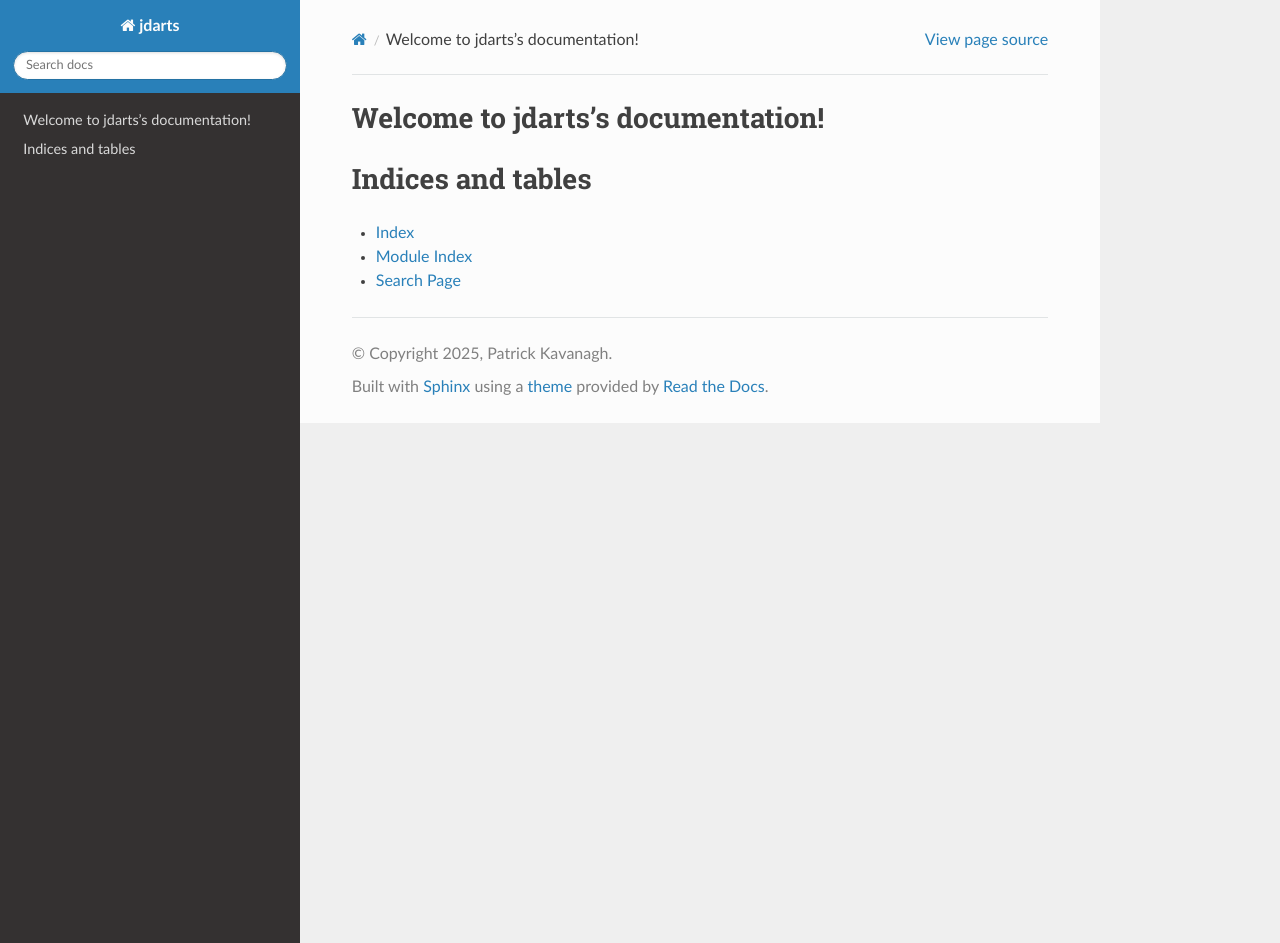
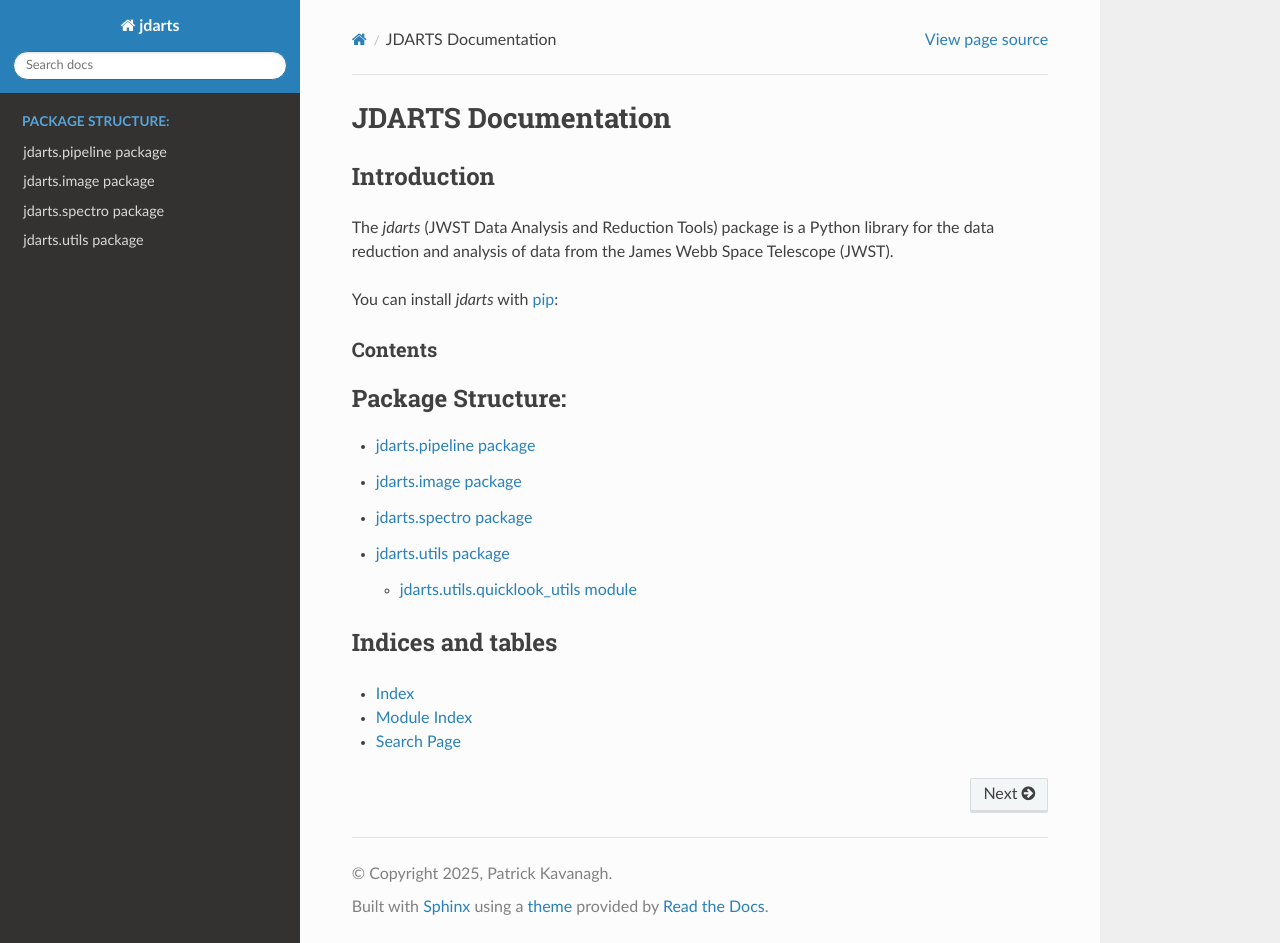
Before and after one commit to PaddyKavanagh/jdarts, a Sphinx documentation site: the page built from docs/index.rst, in a window 1280 px wide and 943 px high. Built offline with Sphinx 7.4.7 and the Read the Docs theme 3.1.0, drawn with Linux system fonts in a browser that asks for light colours; pages that are not in the unit, such as notebooks, are missing from menus.

Commit message:
Added documentation files and implemented autodoc for extraction and displaying of docstrings

```diff
--- a/docs/conf.py
+++ b/docs/conf.py
@@ -33,6 +33,7 @@ release = '0.1.0'
 extensions = [
     'sphinx.ext.autodoc',
     'sphinx.ext.napoleon',
+    'sphinx.ext.autosummary',
 ]
 
 # Add any paths that contain templates here, relative to this directory.
--- a/docs/index.rst
+++ b/docs/index.rst
@@ -3,13 +3,29 @@
    You can adapt this file completely to your liking, but it should at least
    contain the root `toctree` directive.
 
-Welcome to jdarts's documentation!
-==================================
+*******************************
+JDARTS Documentation
+*******************************
+
+Introduction
+============
+
+The *jdarts* (JWST Data Analysis and Reduction Tools) package is a Python library
+for the data reduction and analysis of data from the James Webb Space Telescope (JWST).
+
+You can install *jdarts* with `pip <http://www.pip-installer.org/en/latest/>`_::
+
+Contents
+--------
 
 .. toctree::
    :maxdepth: 2
-   :caption: Contents:
+   :caption: Package Structure:
 
+   jdarts/pipeline/index
+   jdarts/image/index
+   jdarts/spectro/index
+   jdarts/utils/index
 
 
 Indices and tables
--- /dev/null
+++ b/docs/jdarts/image/index.rst
@@ -0,0 +1,5 @@
+jdarts.image package
+=====================
+
+.. toctree::
+   :maxdepth: 1
--- /dev/null
+++ b/docs/jdarts/pipeline/index.rst
@@ -0,0 +1,7 @@
+jdarts.pipeline package
+=====================
+
+.. toctree::
+   :maxdepth: 1
+
+    jd_detector1
--- /dev/null
+++ b/docs/jdarts/pipeline/jd_detector1.rst
@@ -0,0 +1,7 @@
+jdarts.pipeline.jd_detector1 module
+=============================
+
+.. automodule:: jdarts.pipeline.jd_detector1
+   :members:
+   :undoc-members:
+   :show-inheritance:
--- /dev/null
+++ b/docs/jdarts/spectro/index.rst
@@ -0,0 +1,5 @@
+jdarts.spectro package
+=====================
+
+.. toctree::
+   :maxdepth: 1
--- /dev/null
+++ b/docs/jdarts/utils/index.rst
@@ -0,0 +1,7 @@
+jdarts.utils package
+=====================
+
+.. toctree::
+   :maxdepth: 1
+
+   quicklook_utils
--- /dev/null
+++ b/docs/jdarts/utils/quicklook_utils.rst
@@ -0,0 +1,7 @@
+jdarts.utils.quicklook_utils module
+=============================
+
+.. automodule:: jdarts.utils.quicklook_utils
+   :members:
+   :undoc-members:
+   :show-inheritance:
```
Also changed, not shown: 1 other file.
